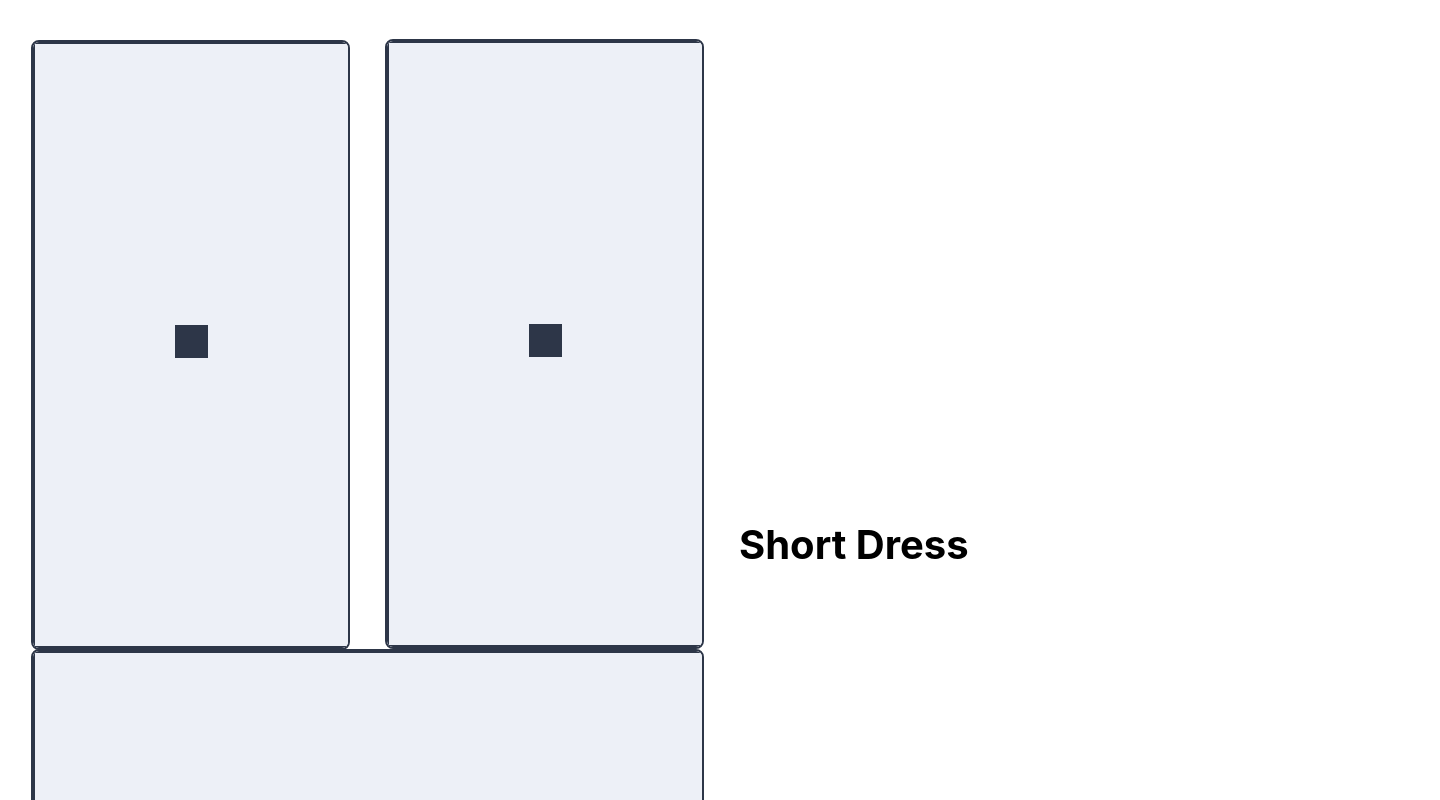
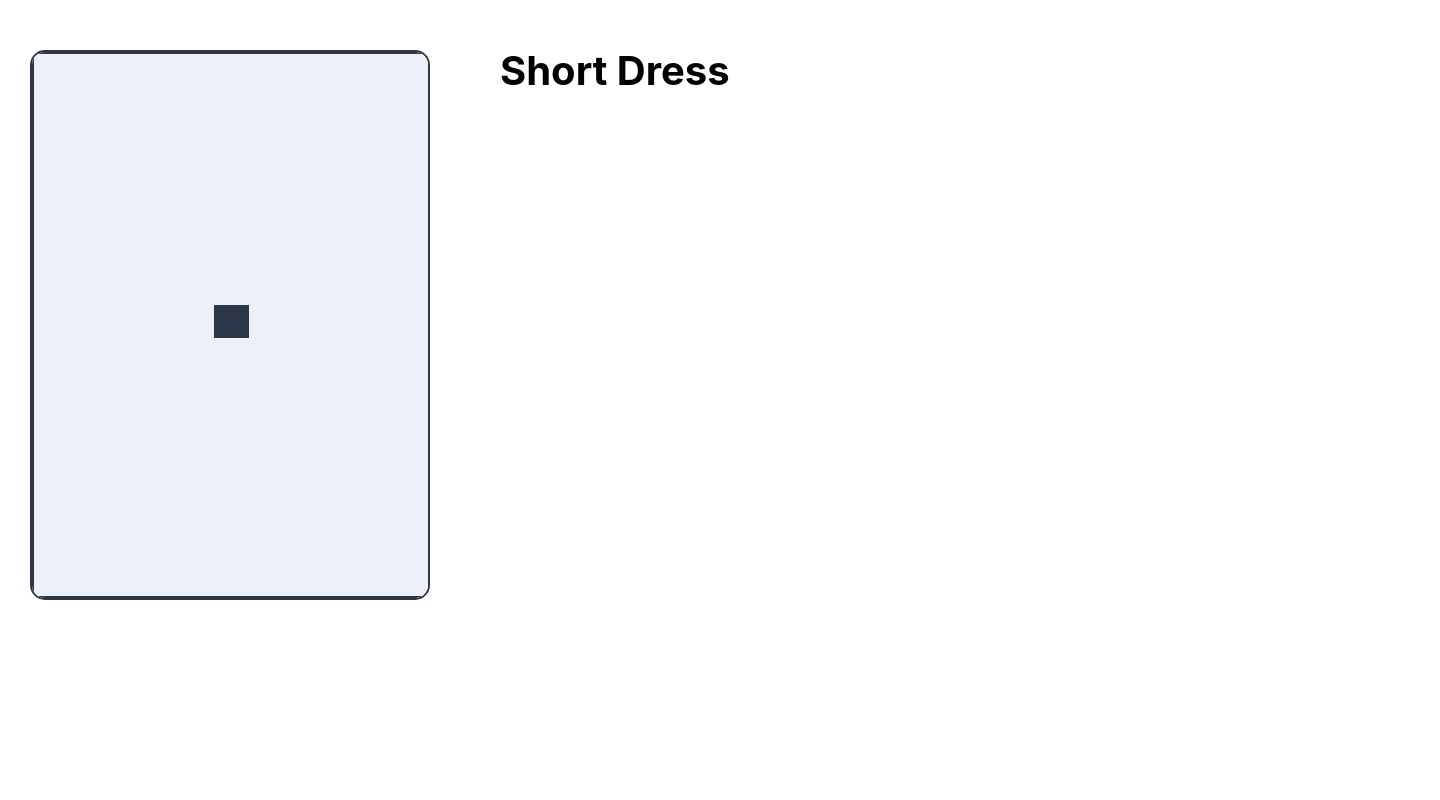
Before and after one commit to ZeevHaydar/GAWK-Frame-FE, a React (Create React App) app: page /detail in a window 1280 px wide. Shown: the top 800 px of the page, 1440 px wide, since content can reach past the window. Built offline with nearby package versions, Linux system fonts and the light colour scheme.

Commit message:
fix: Cloth Detail Layout
just need to alter the layouts with API (Backend)

```diff
--- a/src/pages/Detail/Detail.jsx
+++ b/src/pages/Detail/Detail.jsx
@@ -1,41 +1,51 @@
 import React from 'react';
 
+const Flex = ({ children, ...props }) => (
+  <div style={{ display: 'flex', ...props }}>{children}</div>
+);
+
+const Box = ({ children, ...props }) => (
+  <div style={{ ...props }}>{children}</div>
+);
+
 const Shape = () => (
-  <div className="Shape" style={{ width: 33.33, height: 33.33, background: '#2D3648' }}></div>
+  <div className="Shape" style={{ width: '35px', height: '33.33px', background: '#2D3648' }}></div>
 );
 
 const IconImage = () => (
-  <div className="IconImage" style={{ width: 40, height: 40, position: 'relative', flexDirection: 'column', justifyContent: 'flex-start', alignItems: 'flex-start', display: 'flex' }}>
+  <div className="IconImage" style={{ width: '40px', height: '40px', position: 'relative', flexDirection: 'column', justifyContent: 'flex-start', alignItems: 'flex-start', display: 'flex' }}>
     <Shape />
   </div>
 );
 
-const WfImagePlaceholder = ({ width, height }) => (
-  <div className="WfImagePlaceholder" style={{ width, height, background: '#EDF0F7', border: '2px #2D3648 solid', flexDirection: 'column', justifyContent: 'center', alignItems: 'center', display: 'flex' }}>
+const PicturePlaceholder = ({ width, height }) => (
+  <div className="PicturePlaceholder" style={{ width, height, background: '#EDF0F7', border: '2px #2D3648 solid', flexDirection: 'column', justifyContent: 'center', alignItems: 'center', display: 'flex' }}>
     <IconImage />
   </div>
 );
 
-const Slot2 = ({ width, height }) => (
-  <div className="Slot2" style={{ flex: '1 1 0', alignSelf: 'stretch', background: 'white', borderRadius: 8, overflow: 'hidden', border: '2px #2D3648 solid', flexDirection: 'column', justifyContent: 'flex-start', alignItems: 'flex-start', display: 'inline-flex' }}>
-    <WfImagePlaceholder width={width} height={height} />
+const PicturePosition = ({ width, height }) => (
+  <div className="PicturePosition" style={{ flex: '1 1 0', alignSelf: 'stretch', background: 'white', borderRadius: '15px', overflow: 'hidden', border: '2px #2D3648 solid', flexDirection: 'column', justifyContent: 'flex-start', alignItems: 'flex-start', display: 'inline-flex' }}>
+    <PicturePlaceholder width={width} height={height} />
   </div>
 );
 
-const WfSlotColumns = ({ width, height, paddingTop, left, top }) => (
-  <div className="WfSlotColumns" style={{ width, height, paddingTop, left, top, position: 'absolute', justifyContent: 'flex-start', alignItems: 'flex-start', gap: 24, display: 'inline-flex' }}>
-    <Slot2 width={width} height={height} />
+const PictureSlots = ({ width, height, paddingTop, left, top }) => (
+  <div className="PictureSlots" style={{ width, height, paddingTop, left, top, position: 'absolute', justifyContent: 'flex-start', alignItems: 'flex-start', gap: '25px', display: 'inline-flex' }}>
+    <PicturePosition width={width} height={height} />
   </div>
 );
 
 const ScreenClothesDescription = () => (
-    <div className="ScreenClothesDescriptionDoNotChangeLiverNoMore" style={{ width: 1440, height: 1024, position: 'relative', background: 'white' }}>
-      <WfSlotColumns width={319} height={610} paddingTop={40} left={31} top={0} />
-      <WfSlotColumns width={673} height={370} paddingTop={40} left={31} top={609} />
-      <WfSlotColumns width={319} height={610} paddingTop={40} left={385} top={-1} />
-      <div className="ShortDress" style={{ left: 739, top: 65, position: 'absolute', textAlign: 'center', color: 'black', fontSize: 40, fontFamily: 'Inter', fontWeight: '700', lineHeight: 24, wordWrap: 'break-word' }}>Short Dress</div>
+  <Flex>
+    <Box style={{ width: '100vw', height: '71vw', position: 'relative', background: 'white' }}>
+      <PictureSlots width={'400px'} height={'550px'} paddingTop={'10px'} left={'30px'} top={'40px'} />
+      {/* <PictureSlots width={'22.15vw'} height={'35vw'} paddingTop={'2.78vw'} left={'26.74vw'} top={'5vw'} /> */}
+      {/* <PictureSlots width={'46.74vw'} height={'25.69vw'} paddingTop={'2.78vw'} left={'2.15vw'} top={'30vw'} /> */}
+      <div className="ShortDress" style={{ left: '500px', top: '50px', position: 'absolute', textAlign: 'center', color: 'black', fontSize: '40px', fontFamily: 'Inter', fontWeight: '700', lineHeight: '42px', wordWrap: 'break-word' }}>Short Dress</div>
       {/* Other components go here */}
-    </div>
-  );
+    </Box>
+  </Flex>
+);
 
-  export default ScreenClothesDescription;
+export default ScreenClothesDescription;
```
